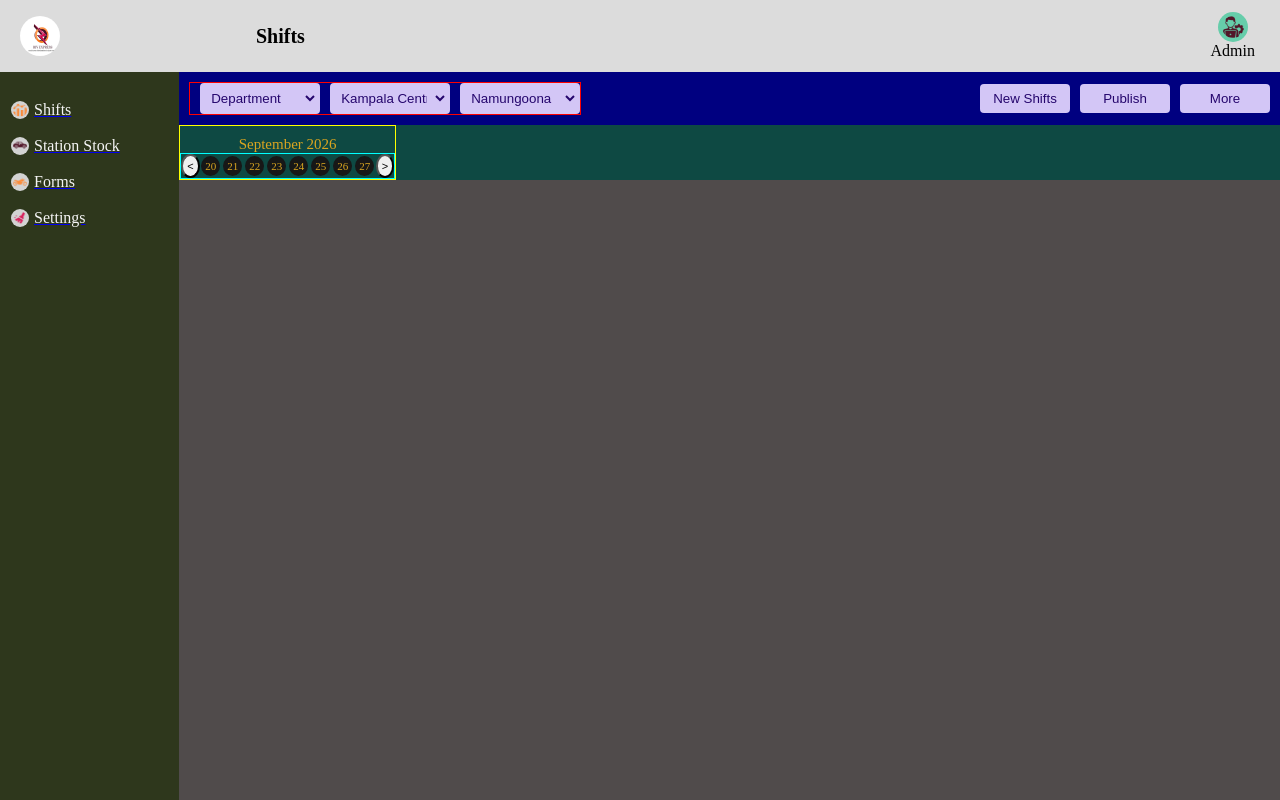
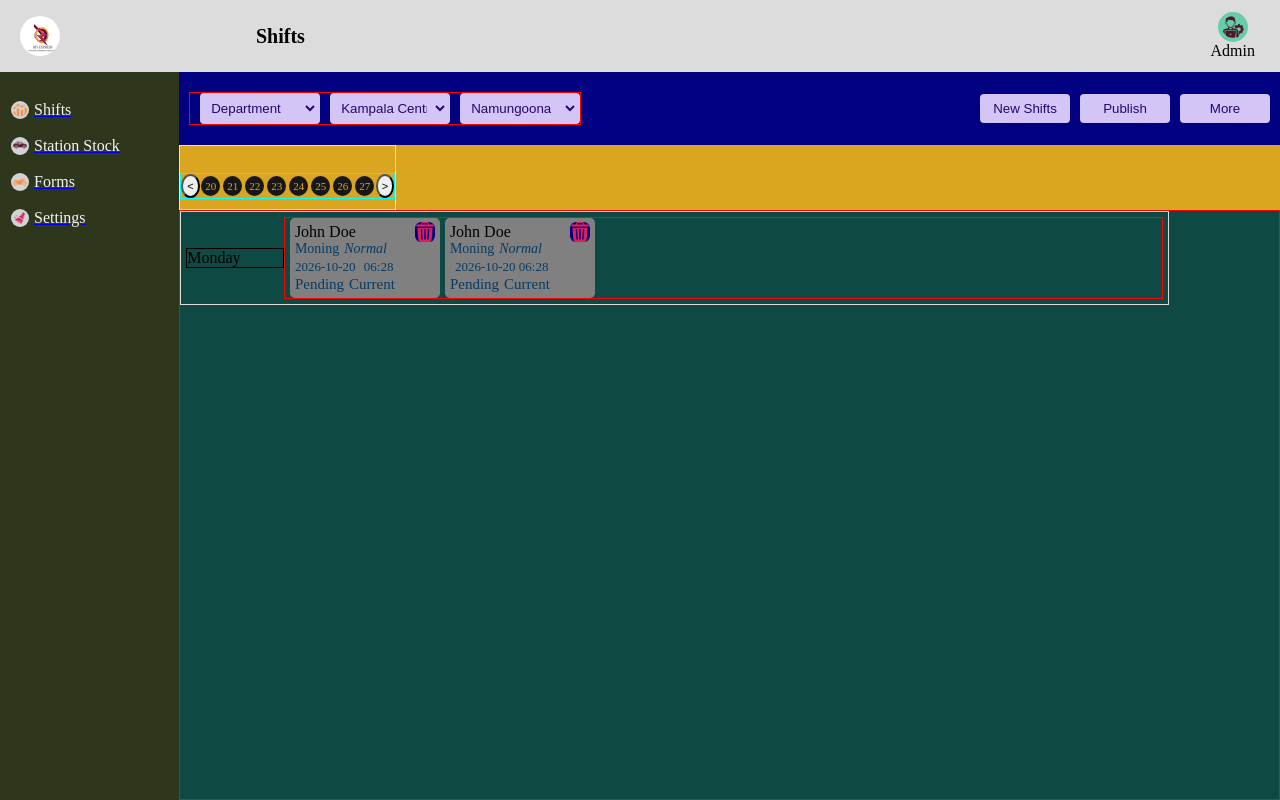
Before and after one commit to rsekimu/gogo_tools_v1, a React (Vite) app in the folder frontend/: page /shifts in a window 1280 px wide. Built offline with nearby package versions, Linux system fonts and the light colour scheme.

Commit message:
Working on the shifts tabs UI v1

```diff
--- a/frontend/src/components/Shifts.jsx
+++ b/frontend/src/components/Shifts.jsx
@@ -1,6 +1,32 @@
 import { Route, Link } from "react-router-dom";
 import "./card_styles/shifts.css";
+import elips_icon from "../assets/primary_icons/elips_icon_prim.png";
+import close_elips_icon from "../assets/primary_icons/close_elips_icon_prim.png";
+import { useState } from "react";
 function Shifts() {
+  const [shiftMenueCLosed, setShiftMenueCLosed] = useState(true);
+  function openShiftMenue(e) {
+    const display_shift_menue = document.querySelector("#display_shift_menue");
+    const shift_menue = document.querySelector(".shift-menue");
+    if (shiftMenueCLosed) {
+      shift_menue.style.width = "120px";
+      shift_menue.style.height = "100px";
+      shift_menue.style.marginLeft = "120px";
+      e.target.src = close_elips_icon;
+      setShiftMenueCLosed(false);
+    } else {
+      shift_menue.style.width = "20px";
+      shift_menue.style.height = "20px";
+      shift_menue.style.marginLeft = "120px";
+      e.target.src = elips_icon;
+      setShiftMenueCLosed(true);
+    }
+  }
+
+  function closeShiftMenue() {
+    console("closing shift menue");
+  }
+
   return (
     <div className="shifts-card">
       <div className="stock-data">
@@ -62,6 +88,80 @@ function Shifts() {
               </div>
             </div>
           </div>
+          <div className="shift_tabs">
+            <div className="tabs">
+              <div className="tab" id="tab1">
+                <div className="day-part">
+                  <span>Monday</span>
+                </div>
+                <div className="emps-parts">
+                  <div className="emp">
+                    <div className="first">
+                      <div className="emp_name">
+                        <span>John Doe</span>
+                      </div>
+                      <div className="shift-menue">
+                        <div className="elips-icon">
+                          <img
+                            onClick={openShiftMenue}
+                            id="display_shift_menue"
+                            src={elips_icon}
+                            alt=""
+                          />
+                        </div>
+                        <div className="shift-menue-card">
+                          <button>Reassign Employee</button>
+                          <button>Delete Shift</button>
+                        </div>
+                      </div>
+                    </div>
+                    <div className="second">
+                      <span>Moning</span>{" "}
+                      <span>
+                        <i>Normal</i>
+                      </span>
+                    </div>
+                    <div className="third">
+                      <span>2026-10-20 </span> <span>06:28</span>
+                    </div>
+                    <div className="fourth">
+                      <span>Pending</span>
+                      <span>Current</span>
+                    </div>
+                  </div>
+                  <div className="emp">
+                    <div className="first">
+                      <div className="emp_name">
+                        <span>John Doe</span>
+                      </div>
+                      <div className="shift-menue">
+                        <div className="elips-icon">
+                          <img src={elips_icon} alt="" />
+                        </div>
+                        <div className="shift-menue-card">
+                          <button>Reassign Employee</button>
+                          <button>Delete Shift</button>
+                        </div>
+                      </div>
+                    </div>
+                    <div className="second">
+                      <span>Moning</span>
+                      <span>
+                        <i>Normal</i>
+                      </span>
+                    </div>
+                    <div className="third">
+                      <span>2026-10-20 06:28</span>
+                    </div>
+                    <div className="fourth">
+                      <span>Pending</span>
+                      <span>Current</span>
+                    </div>
+                  </div>
+                </div>
+              </div>
+            </div>
+          </div>
         </div>
       </div>
     </div>
--- a/frontend/src/components/card_styles/shifts.css
+++ b/frontend/src/components/card_styles/shifts.css
@@ -3,6 +3,8 @@
 }
 
 .shifts-card {
+  width: 100%;
+  height: 100%;
   background: rgb(226, 178, 99);
   display: flex;
   align-items: center;
@@ -44,7 +46,6 @@
   border: 2px solid rgb(80, 3, 173);
 }
 
-
 .shifts-card .stock-data .header .second {
   /* border: 1px solid yellow; */
   /* margin-right: 20px; */
@@ -77,24 +78,182 @@
   border: 1px solid aqua;
 }
 .shifts-card .stock-data .body .head .date-dv .dates span {
-    padding: 4px ;
+  padding: 4px;
   background: rgb(23, 23, 23);
   border-radius: 50%;
   font-size: 11px;
   margin: 1.5px;
 }
 .shifts-card .stock-data .body .head .date-dv .dates button {
-    padding: 4px ;
+  padding: 4px;
   /* background: gray; */
   border-radius: 50%;
   font-size: 11px;
   cursor: pointer;
-
 }
 .shifts-card .stock-data .body {
   width: 100%;
   height: 90%;
   background: rgb(14, 73, 67);
   display: flex;
+  flex-direction: column;
+  /* align-items: center; */
+  /* justify-content: space-evenly; */
+}
+.shifts-card .stock-data .body .head {
+  width: 100%;
+  height: 10%;
+  background: goldenrod;
+  display: flex;
   flex-direction: row;
+  align-items: left;
 }
+
+/* SHIFT TABS STYLES */
+.shifts-card .stock-data .body .shift_tabs {
+  border: 1px solid red;
+  width: 100%;
+  height: 90%;
+}
+.shifts-card .stock-data .body .shift_tabs .tabs {
+  width: 100%;
+  height: 100%;
+  display: flex;
+  flex-direction: column;
+  /* align-items: center; */
+  justify-content:;
+  transition: 0.2s all;
+}
+.shifts-card .stock-data .body .shift_tabs .tabs .tab {
+  width: 90%;
+  display: flex;
+  flex-direction: row;
+  align-items: center;
+  justify-content: space-evenly;
+  transition: 0.3s all ease-in;
+  padding: 5px;
+  border: 1px solid gainsboro;
+}
+.shifts-card .stock-data .body .shift_tabs .tabs .tab .day-part {
+  border: 1px solid black;
+  width: 10%;
+  transition: 0.3s all ease-in;
+}
+.shifts-card .stock-data .body .shift_tabs .tabs .tab .emps-parts {
+  width: 90%;
+  border: 1px solid red;
+  display: flex;
+  flex-direction: row;
+  align-items: center;
+  overflow-x: scroll;
+  scrollbar-width: thin;
+  scroll-behavior: smooth;
+  scrollbar-color: red;
+  transition: 0.3s all ease-in;
+}
+.shifts-card .stock-data .body .shift_tabs .tabs .tab .emps-parts .emp {
+  width: 150px;
+  height: 95%;
+  background: gray;
+  border-radius: 0.3em;
+  margin-left: 5px;
+  padding: 5px;
+  transition: 0.3s all ease-in;
+  position: relative;
+}
+.shifts-card .stock-data .body .shift_tabs .tabs .tab .emps-parts .emp .first {
+  display: flex;
+  flex-direction: row;
+  align-items: center;
+  justify-content: space-between;
+  /* position: relative; */
+}
+
+.tab .emps-parts .emp .first img {
+  cursor: pointer;
+}
+
+.tab .emps-parts .emp .first .shift-menue {
+  background: navy;
+  color: whitesmoke;
+  width: 20px;
+  height: 20px;
+  overflow: hidden;
+  border-radius: 0.4em;
+  transition: 0.2s all linear;
+  position: fixed;
+  margin-left: 120px;
+  /* left: 500px; */
+  /* top: 10px; */
+}
+
+.tab
+  .emps-parts
+  .emp
+  .first
+  img:hover
+  > .tab
+  .emps-parts
+  .emp
+  .first
+  .shift-menue {
+  width: 120px;
+  height: 100px;
+}
+
+.tab .emps-parts .emp .first .shift-menue .shift-menue-card {
+  background: navy;
+  color: whitesmoke;
+  width: 100%;
+  height: 90%;
+  border-radius: 0.4em;
+  transition: 0.2s all linear;
+  display: flex;
+  flex-direction: column;
+}
+.tab .emps-parts .emp .first .shift-menue .shift-menue-card button {
+  font-size: 10px;
+  width: 90%;
+  margin: 2px;
+  padding: 2px;
+  cursor: pointer;
+}
+.tab .emps-parts .emp .second {
+  display: flex;
+  flex-direction: row;
+  align-items: center;
+  /* justify-content: space-evenly; */
+}
+
+.tab .emps-parts .emp .second span {
+  color: #073b62;
+  font-size: 14px;
+}
+
+.tab .emps-parts .emp .second span:last-child {
+  margin-left: 5px;
+}
+
+.tab .emps-parts .emp .third span {
+  color: #073b62;
+  font-size: 13px;
+}
+
+.tab .emps-parts .emp .third span:last-child {
+  margin-left: 5px;
+}
+
+.tab .emps-parts .emp .fourth span {
+  color: #073b62;
+  font-size: 15px;
+}
+
+.tab .emps-parts .emp .fourth span:last-child {
+  margin-left: 5px;
+}
+.shifts-card .stock-data .body .shift_tabs .tabs .emps-parts .shift-menue-card {
+  /* display: none; */
+}
+.shifts-card .stock-data .body .shift_tabs img {
+  width: 20px;
+}
```
Also changed, not shown: frontend/src/assets/primary_icons/close_elips_icon_prim.png (renamed from frontend/src/assets/primary_icons/whatsapp.png), frontend/src/assets/primary_icons/elips_icon_prim.png (renamed from frontend/src/assets/primary_icons/bin.png). Lines whose indentation alone changed are shown as unchanged.
